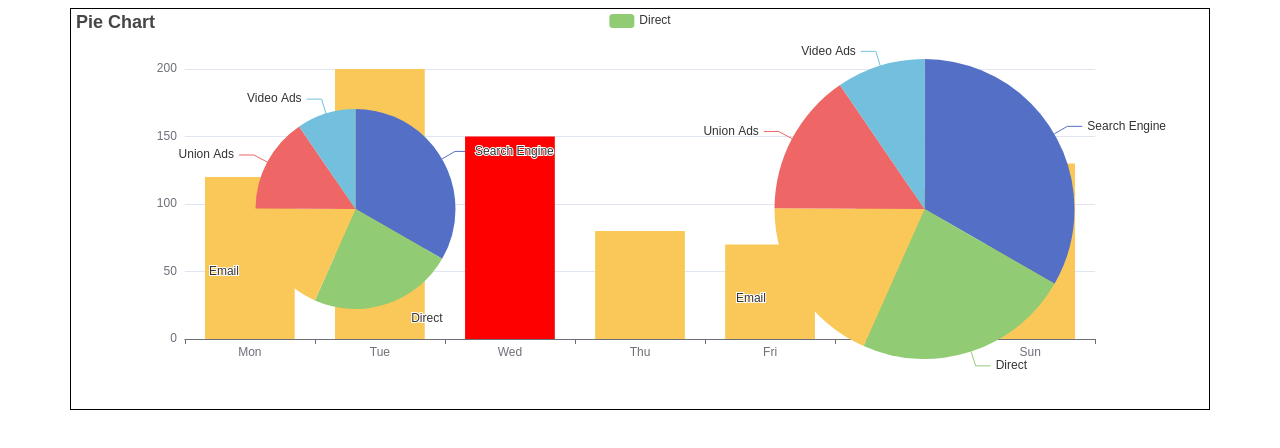
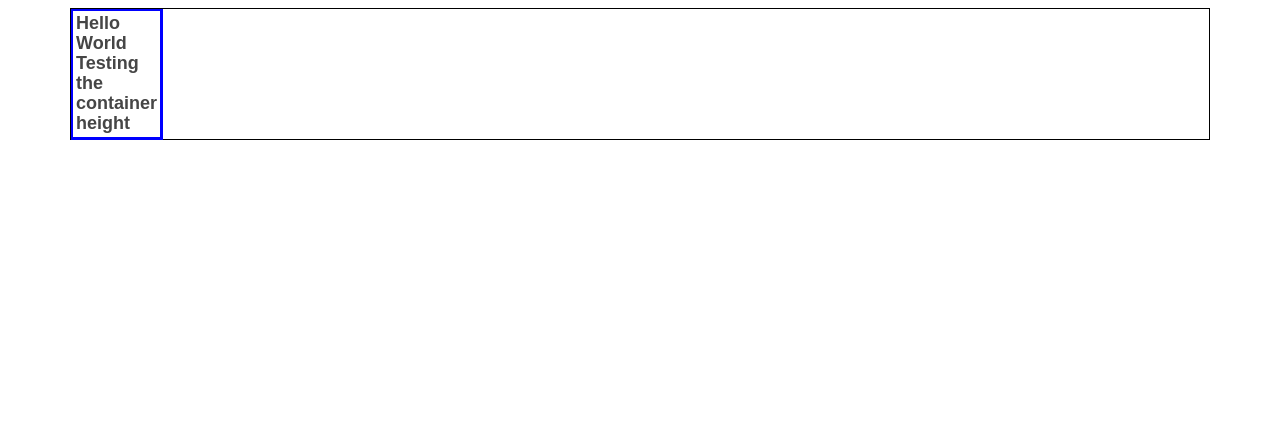
Before and after one commit to michaelcalvinwood/exploring-echarts, a plain HTML site: page index.html in a window 1280 px wide. Drawn offline with nearby package versions, Linux system fonts and the light colour scheme.

Commit message:
added code to calculate the exact pixed title height

```diff
--- a/index.html
+++ b/index.html
@@ -113,32 +113,60 @@
         };
 
 
-
         let option = minPieOption;
         var snapshotImage = new Image();
 
         var chartDom = document.getElementById('chartContainer');
         var myChart = echarts.init(chartDom);
+
+        var lineHeight = 20;
+
+        /*
+         * Title: set option.title.textStyle.lineHeight and option.title.padding
+         */
+
+        option = {
+            title: {
+                text: "Hello\nWorld\nTesting\nthe\ncontainer\nheight",
+                textStyle: {
+                    lineHeight: 20,
+
+                },
+                borderColor: 'blue',
+                borderWidth: 3,
+                top: 0,
+                left: 0,
+                padding: 5
+
+            }
+        }
         myChart.setOption(option);
-        myChart.on('finished', () => {
-            snapshotImage.src = myChart.getDataURL();
-            console.log('myChart', myChart);
+        console.log('padding', option.title.padding)
+        chartDom.style.height = (option.title.text.split("\n").length * lineHeight) + option.title.padding * 2 + "px";
 
-            // show legend area info
-            const legendModel = myChart.getModel().getComponent('legend');
-            const legendView = myChart.getViewOfComponentModel(legendModel);
-            const legendRect = legendView.group.getBoundingRect();
-            const [x, y] = legendView.group.transformCoordToGlobal(legendRect.x, legendRect.y);
-            const { width, height } = legendRect;
-            console.log('legend Info', x, y, width, height);
-        })
+        // myChart.on('finished', () => {
+        //     snapshotImage.src = myChart.getDataURL();
+        //     console.log('myChart', myChart);
 
-        const legendModel = myChart.getModel().getComponent('legend');
-        const legendView = myChart.getViewOfComponentModel(legendModel);
-        const legendRect = legendView.group.getBoundingRect();
-        const [x, y] = legendView.group.transformCoordToGlobal(legendRect.x, legendRect.y);
-        const { width, height } = legendRect;
-        console.log('legend Info 2', x, y, width, height);
+        //     // show legend area info https://github.com/apache/echarts/issues/16480
+        //     // see also https://stackoverflow.com/questions/66363002/how-to-add-images-or-shapes-to-a-chart
+        //     // grid y2 adds space after the chart!!!: https://stackoverflow.com/questions/42828455/make-bigger-space-for-legend-in-echarts
+        //     //
+        //     //
+        //     const legendModel = myChart.getModel().getComponent('legend');
+        //     const legendView = myChart.getViewOfComponentModel(legendModel);
+        //     const legendRect = legendView.group.getBoundingRect();
+        //     const [x, y] = legendView.group.transformCoordToGlobal(legendRect.x, legendRect.y);
+        //     const { width, height } = legendRect;
+        //     console.log('legend Info', x, y, width, height);
+        // })
+
+        // const legendModel = myChart.getModel().getComponent('legend');
+        // const legendView = myChart.getViewOfComponentModel(legendModel);
+        // const legendRect = legendView.group.getBoundingRect();
+        // const [x, y] = legendView.group.transformCoordToGlobal(legendRect.x, legendRect.y);
+        // const { width, height } = legendRect;
+        // console.log('legend Info 2', x, y, width, height);
 
 
 
```
